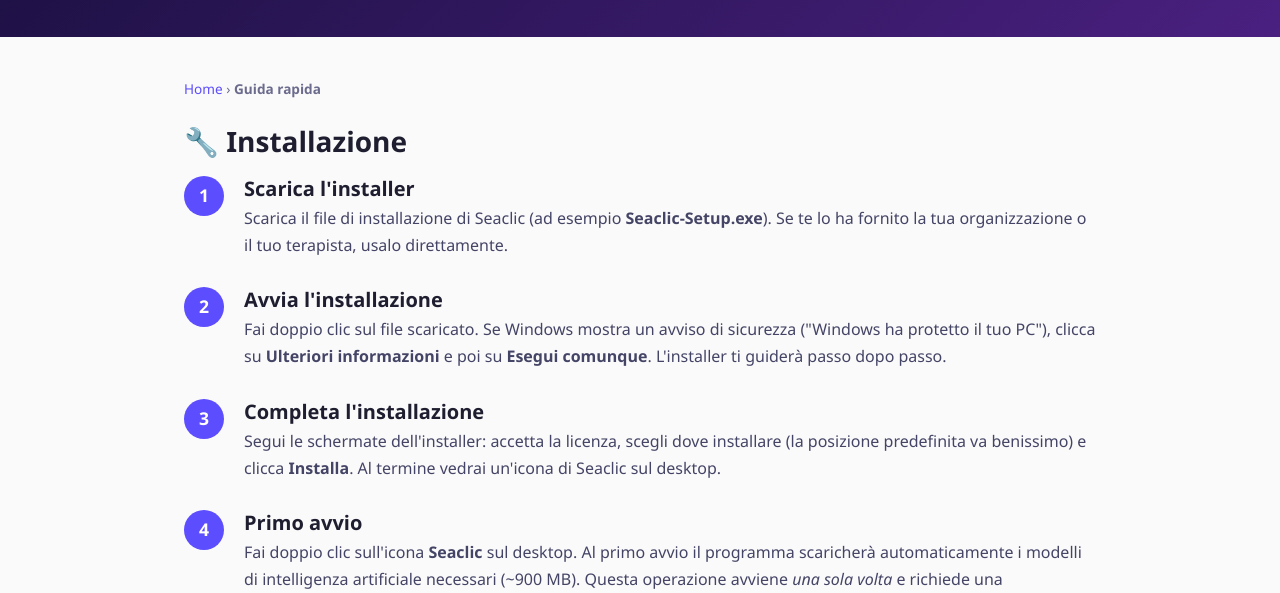
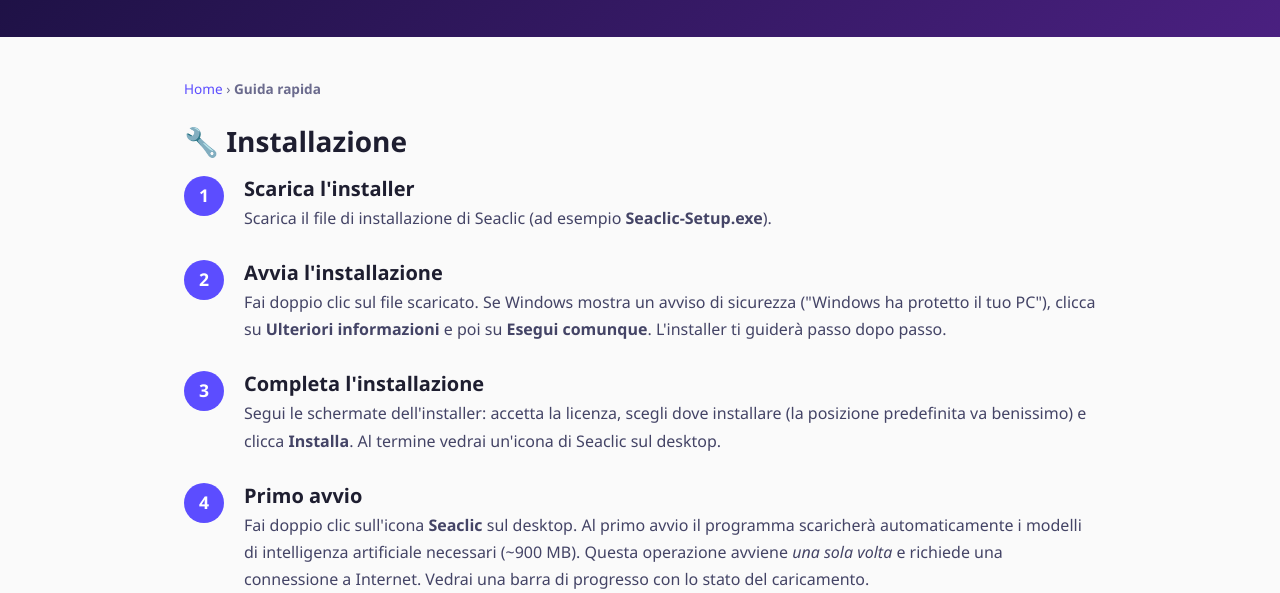
Before and after one commit to Fondazione-ASPHI/Seaclic_Public, a plain HTML site: page guida.html in a window 1280 px wide. Shown: the part 207-800 px from the top of the page. Drawn offline with Linux system fonts and the light colour scheme.

Commit message:
Update guida.html

```diff
--- a/guida.html
+++ b/guida.html
@@ -50,7 +50,6 @@
           <h3>Scarica l'installer</h3>
           <p>
             Scarica il file di installazione di Seaclic (ad esempio <strong>Seaclic-Setup.exe</strong>).
-            Se te lo ha fornito la tua organizzazione o il tuo terapista, usalo direttamente.
           </p>
         </div>
       </div>
```
